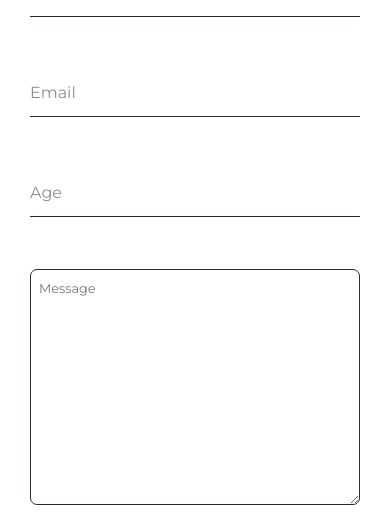
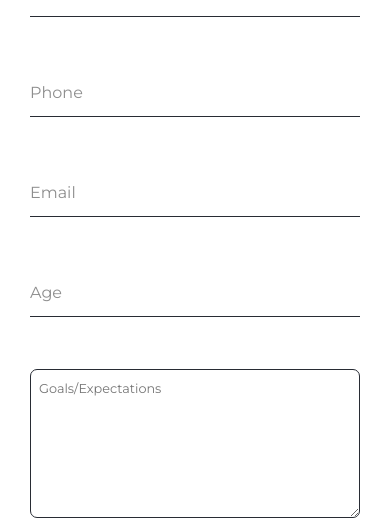
Before and after one commit to lfranckx/bsharp, a React (Create React App) app: page /contact in a window 390 px wide. Shown: the part 321-844 px from the top of the page. Built offline with nearby package versions, Linux system fonts and the light colour scheme.

Commit message:
add phone number field

```diff
--- a/src/components/Navbar.js
+++ b/src/components/Navbar.js
@@ -40,6 +40,5 @@ export default function Navbar() {
                 </ul>
             </nav> : <></> }
         </>
-
-    )
+    );
 }
--- a/src/pages/ContactPage.js
+++ b/src/pages/ContactPage.js
@@ -20,6 +20,7 @@ const ContactPage = () => {
         const newValues = {
             name: values.name,
             email: values.email,
+            phone: values.phone,
             age: values.age,
             message: values.message,
             user_instrument: values.instrument,
@@ -59,9 +60,12 @@ const ContactPage = () => {
         online: "Online"
     }
 
+    const phoneRegExp = /^((\\+[1-9]{1,4}[ \\-]*)|(\\([0-9]{2,3}\\)[ \\-]*)|([0-9]{2,4})[ \\-]*)*?[0-9]{3,4}?[ \\-]*[0-9]{3,4}?$/;
+
     const contactFormSchema = Yup.object().shape({
         name: Yup.string().min(2, '* Name is too short').max(20, "* 20 maximum characters").required('* Required'),
         email: Yup.string().email("* Invalid email").required("* Required"),
+        phone: Yup.string().matches(phoneRegExp, "* This doesn't look like a phone number").required('* Required'),
         age: Yup.number().typeError('* Age must be a number').min(3, '* Age is too low').max(90, '* Age is too old').required('* Required'),
         message: Yup.string().min(4, "* Message is too short").max(800, "* 800 maximum characters").required("* Required"),
         instrument: Yup.string().oneOf(Object.values(instruments), "* Must select one of the valid options").required("* Required"),
@@ -106,6 +110,20 @@ const ContactPage = () => {
 
                                         <div className='wrap'>
                                             <div className="label">
+                                                <label htmlFor="phone" id='phone'>
+                                                    Phone
+                                                    <Field
+                                                        name="phone"
+                                                    />
+                                                </label>
+                                            </div>
+                                            <div>
+                                                <ErrorMessage component="div" className='error' name='email' />
+                                            </div>
+                                        </div>
+
+                                        <div className='wrap'>
+                                            <div className="label">
                                                 <label htmlFor="email" id='email'>
                                                     Email
                                                     <Field
@@ -134,17 +152,17 @@ const ContactPage = () => {
 
                                         <div className='wrap'>
                                             <div className="label">
-                                                <label htmlFor="message" id='message' className='custom'>
+                                                <label htmlFor="goals" id='goals' className='custom'>
                                                     <Field
-                                                        name="message"
+                                                        name="goals"
                                                         as='textarea'
-                                                        rows='10'
-                                                        placeholder='Message'
+                                                        rows='6'
+                                                        placeholder='Goals/Expectations'
                                                     />
                                                 </label>
                                             </div>
                                             <div>
-                                                <ErrorMessage component="div" className='error' name='message' />
+                                                <ErrorMessage component="div" className='error' name='goals' />
                                             </div>
                                         </div>
                                     </fieldset>
@@ -213,17 +231,17 @@ const ContactPage = () => {
 
                                         <div className='wrap'>
                                             <div className="label">
-                                                <label htmlFor="goals" id='goals' className='custom'>
+                                                <label htmlFor="message" id='message' className='custom'>
                                                     <Field
-                                                        name="goals"
+                                                        name="message"
                                                         as='textarea'
                                                         rows='10'
-                                                        placeholder='Goals/Expectations'
+                                                        placeholder='Message'
                                                     />
                                                 </label>
                                             </div>
                                             <div>
-                                                <ErrorMessage component="div" className='error' name='goals' />
+                                                <ErrorMessage component="div" className='error' name='message' />
                                             </div>
                                         </div>
                                     </fieldset>
```
